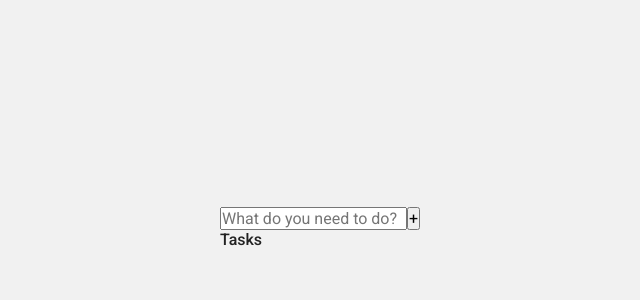
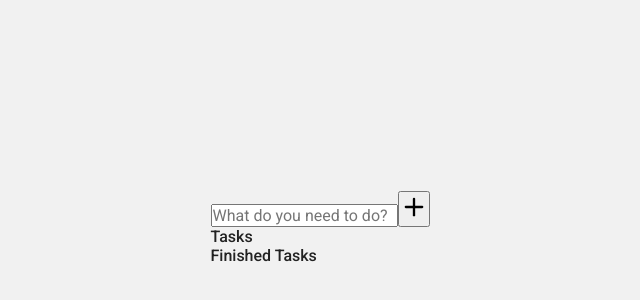
Before and after one commit to klausborges/ts-todo-app, a React (Create React App) app: page / in a window 1280 px wide. Shown: the part 172-472 px from the top of the page, without its empty margins (320-960 px from the left). Built offline with nearby package versions, Linux system fonts and the light colour scheme.

Commit message:
feat: split list into finished/unfinished and add icons

```diff
--- a/package.json
+++ b/package.json
@@ -13,6 +13,7 @@
     "polished": "^4.0.3",
     "react": "^17.0.1",
     "react-dom": "^17.0.1",
+    "react-icons": "^3.11.0",
     "react-scripts": "4.0.0",
     "styled-components": "^5.2.0",
     "typescript": "^4.0.3",
--- a/src/pages/Todo/index.tsx
+++ b/src/pages/Todo/index.tsx
@@ -1,5 +1,12 @@
-import React, { FormEvent, useCallback, useEffect, useState } from 'react';
+import React, {
+  FormEvent,
+  useCallback,
+  useEffect,
+  useMemo,
+  useState,
+} from 'react';
 import { v4 as uuidv4 } from 'uuid';
+import { FiTrash, FiPlus } from 'react-icons/fi';
 
 import { Container, Form, TodoList, TodoHeader, TodoItem } from './styles';
 
@@ -66,6 +73,15 @@ const Todo: React.FC = () => {
     localStorage.setItem('@todo-app:todos', JSON.stringify(todos));
   }, [todos]);
 
+  const unfinishedTodos = useMemo(
+    () => todos.filter(todo => !todo.completedAt),
+    [todos],
+  );
+
+  const finishedTodos = useMemo(() => todos.filter(todo => todo.completedAt), [
+    todos,
+  ]);
+
   return (
     <Container>
       <Form onSubmit={handleAddTodo}>
@@ -74,7 +90,9 @@ const Todo: React.FC = () => {
           onChange={e => setNewTodo(e.target.value)}
           placeholder="What do you need to do?"
         />
-        <button type="submit">+</button>
+        <button type="submit">
+          <FiPlus size={28} />
+        </button>
       </Form>
 
       <TodoList>
@@ -82,7 +100,7 @@ const Todo: React.FC = () => {
           <strong>Tasks</strong>
         </TodoHeader>
 
-        {todos.map(todo => (
+        {unfinishedTodos.map(todo => (
           <TodoItem key={todo.id}>
             <input
               type="checkbox"
@@ -91,7 +109,27 @@ const Todo: React.FC = () => {
             />
             <span>{todo.description}</span>
             <button type="button" onClick={() => handleRemoveTodo(todo.id)}>
-              X
+              <FiTrash size={16} />
+            </button>
+          </TodoItem>
+        ))}
+      </TodoList>
+
+      <TodoList>
+        <TodoHeader>
+          <strong>Finished Tasks</strong>
+        </TodoHeader>
+
+        {finishedTodos.map(todo => (
+          <TodoItem key={todo.id}>
+            <input
+              type="checkbox"
+              checked={todo.completedAt !== null}
+              onChange={() => handleToggleTodo(todo.id)}
+            />
+            <span>{todo.description}</span>
+            <button type="button" onClick={() => handleRemoveTodo(todo.id)}>
+              <FiTrash size={16} />
             </button>
           </TodoItem>
         ))}
```
Also changed, not shown: 1 other file (tests, documents, lock files or other folders).
